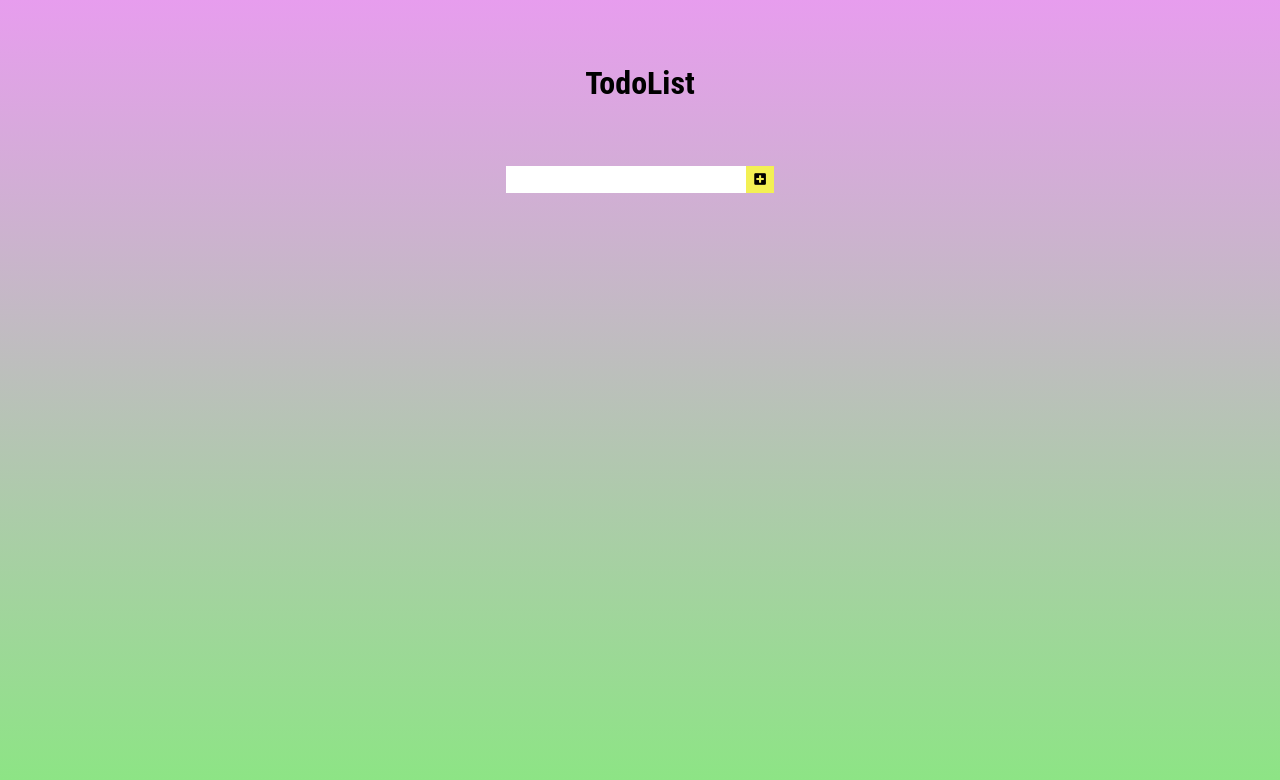
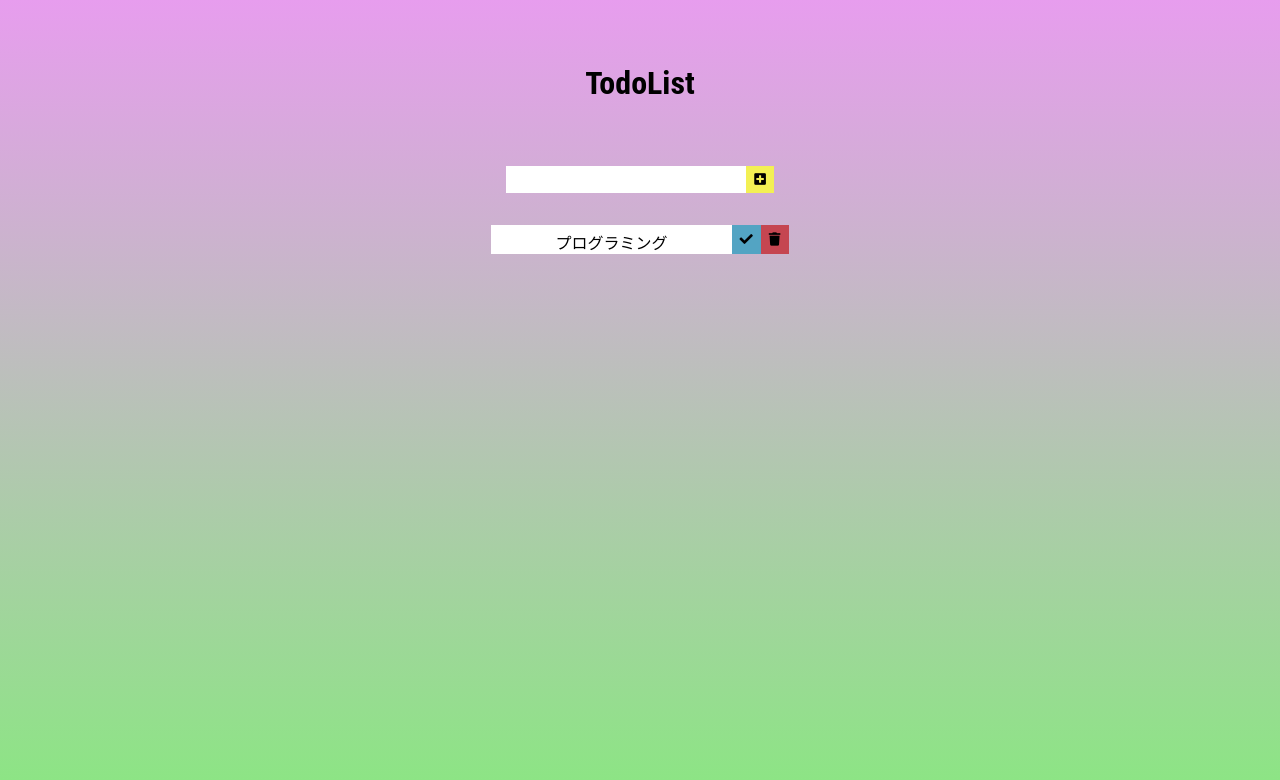
Before and after one commit to morishitakosuke1028/react-todoapp, a React (Create React App) app: page / in a window 1280 px wide. Shown: the top 780 px of the page. Built offline with nearby package versions, Linux system fonts and the light colour scheme.

Commit message:
feat: todo list下準備

```diff
--- a/src/App.js
+++ b/src/App.js
@@ -1,12 +1,15 @@
 import './App.css';
 import { Title } from './components/Title';
 import { InputForm } from './components/InputForm';
+import { TodoList } from './components/TodoList';
+
 
 function App() {
   return (
     <div className="body">
 			<Title />
 			<InputForm />
+			<TodoList />
 		</div>
   );
 }
--- /dev/null
+++ b/src/components/TodoList.jsx
@@ -0,0 +1,23 @@
+import React from 'react'
+
+export const TodoList = () => {
+	return (
+		<div className='todoList'>
+			<div className="todos">
+				<div className="todo">
+					<div className="todoText">
+						<span>プログラミング</span>
+					</div>
+					<div className="icons">
+						<button>
+							<i class="fas fa-check"></i>
+						</button>
+						<button>
+							<i class="fas fa-trash"></i>
+						</button>
+					</div>
+				</div>
+			</div>
+		</div>
+	)
+}
```
